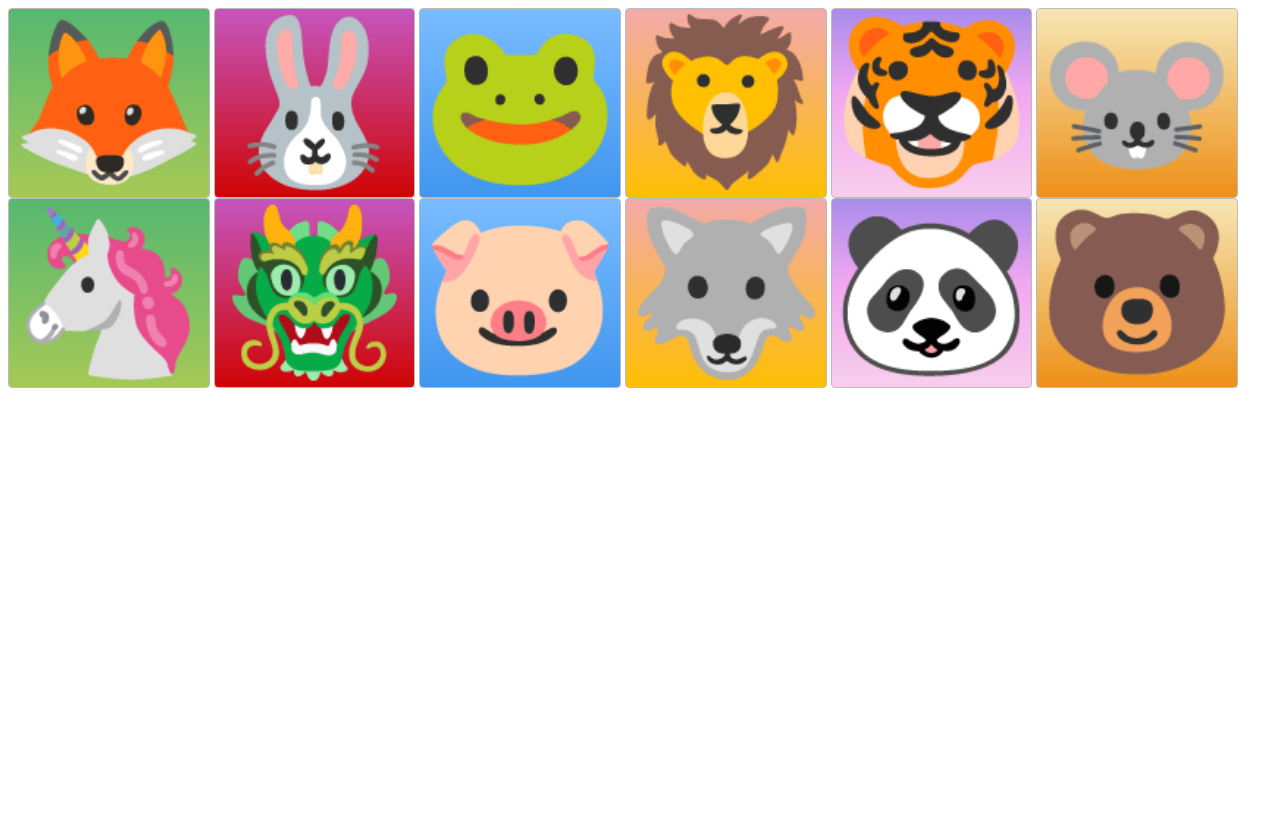
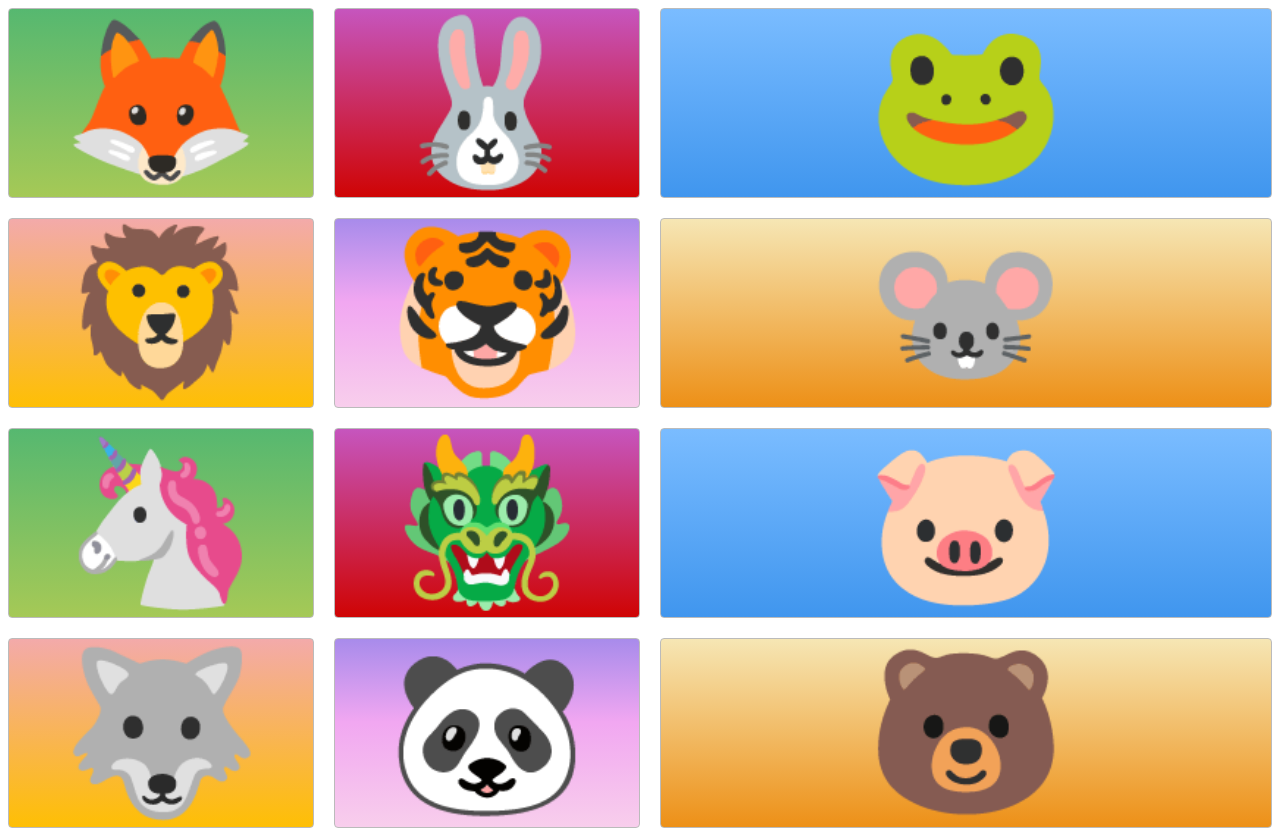
Before and after one commit to simotae14/CSSGrids, a plain HTML site: page index.html in a window 1280 px wide. Before the commit the page ends 800 px from the top, so only its background shows below. Drawn offline with Linux system fonts and the light colour scheme.

Commit message:
add a container that defines a css grid

```diff
--- a/index.html
+++ b/index.html
@@ -9,6 +9,7 @@
   <link rel="stylesheet" type="text/css" href="./style.css">
 </head>
 <body>
+  <div class="container">
       <div class="zone green">🦊</div>
       <div class="zone red">🐰</div>
       <div class="zone blue">🐸</div>
@@ -21,5 +22,6 @@
       <div class="zone yellow">🐺</div>
       <div class="zone purple">🐼</div>
       <div class="zone brown">🐻</div>
+  </div>
 </body>
 </html>
--- a/style.css
+++ b/style.css
@@ -1,6 +1,12 @@
+.container {
+    display: grid;
+    gap: 20px;
+    grid-template-columns: 1fr 1fr 2fr;
+}
+
 .zone {
     cursor:pointer;
-    display:inline-block;
+    /*display:inline-block;*/
     text-align: center;
     font-size:10em;
     border-radius:4px;
```
Lines whose indentation alone changed are shown as unchanged.
